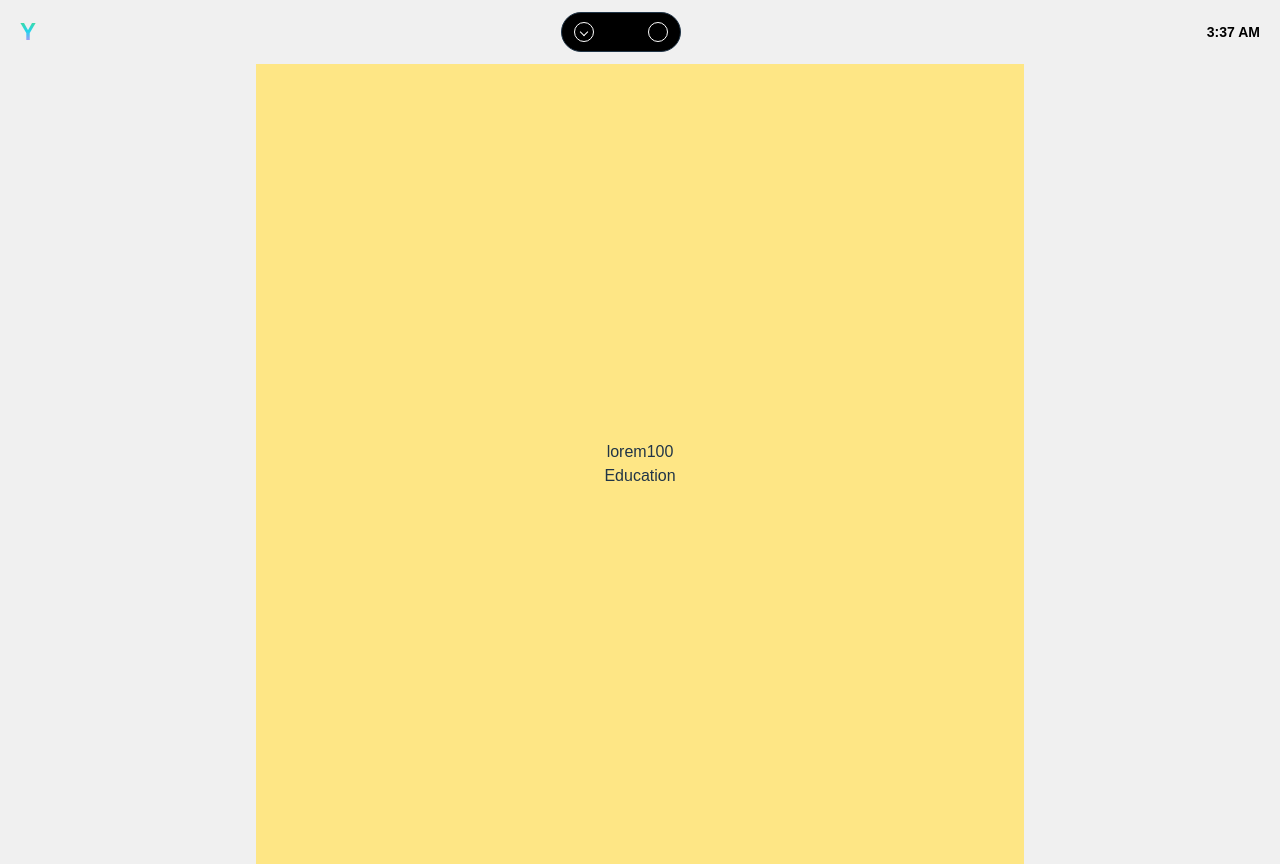
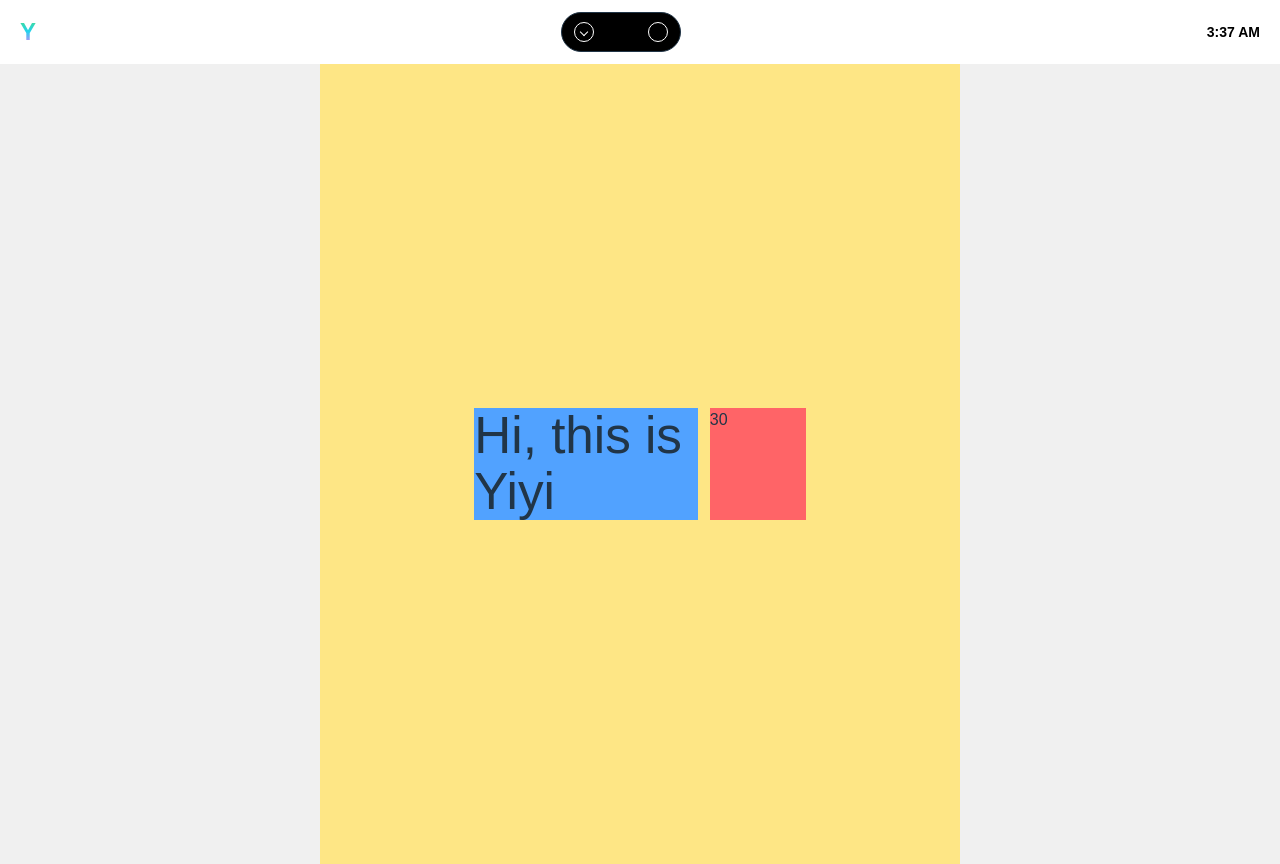
Before and after one commit to yiyikim11/yiyiPortfolioLatest, a React (Vite) app: page / in a window 1280 px wide. Built offline with nearby package versions, Linux system fonts and the light colour scheme.

Commit message:
pinned nav bar on top when scroll

```diff
--- a/src/App.jsx
+++ b/src/App.jsx
@@ -9,8 +9,12 @@ const App = ()=> (
     {/* big div that handle full width */}
     <div className='flex justify-center items-center min-h-screen'>
 
-    {/* body inside this */}
-      <div className='h-min w-[60%] bg-amber-200 flex flex-col justify-center items-center  min-h-screen'>
+    {/* <div>
+      for draggable card on the right
+    </div> */}
+
+    {/* content body inside this */}
+      <div className=' h-min w-[50%] bg-amber-200 flex flex-col justify-center items-center  min-h-screen'>
         <section className='padding space-y-10 gap-y-10'>
           <About/>
         </section>
--- a/src/components/About.jsx
+++ b/src/components/About.jsx
@@ -3,12 +3,23 @@ import React from 'react'
 
 const About = () => {
   return (
-    <div>
-      <p>lorem100</p>
+    <main>
+      {/* intro section */}
+      <div className='flex flex-col md:flex-row w-full'>
+        {/* the left side */}
+        <div className="w-[70%] bg-blue-400 mr-3">
+          <h1>Hi, this is Yiyi</h1>
+        </div>
 
-    </div>
+        {/* right side flip card */}
+        <div className="w-[30%] bg-red-400">30</div>
+        </div>
+
+      {/* about section */}
+
+    </main>
 
   )
 }
 
-export default About
+export default About;
--- a/src/components/Education.jsx
+++ b/src/components/Education.jsx
@@ -2,8 +2,8 @@ import React from 'react'
 
 const Education = () => {
   return (
-    <div>Education</div>
+    <div></div>
   )
 }
 
-export default Education
+export default Education;
--- a/src/components/Nav.jsx
+++ b/src/components/Nav.jsx
@@ -24,7 +24,7 @@ const Nav = () => {
   }, []);
 
   return (
-    <div className="flex justify-between items-center px-5 py-2 h-16 w-full">
+    <div className="flex justify-between items-center px-5 py-2 h-16 w-full sticky top-0 bg-white">
       {/* Logo */}
       <div className="flex items-center">
         <span className="text-2xl font-bold">
```
